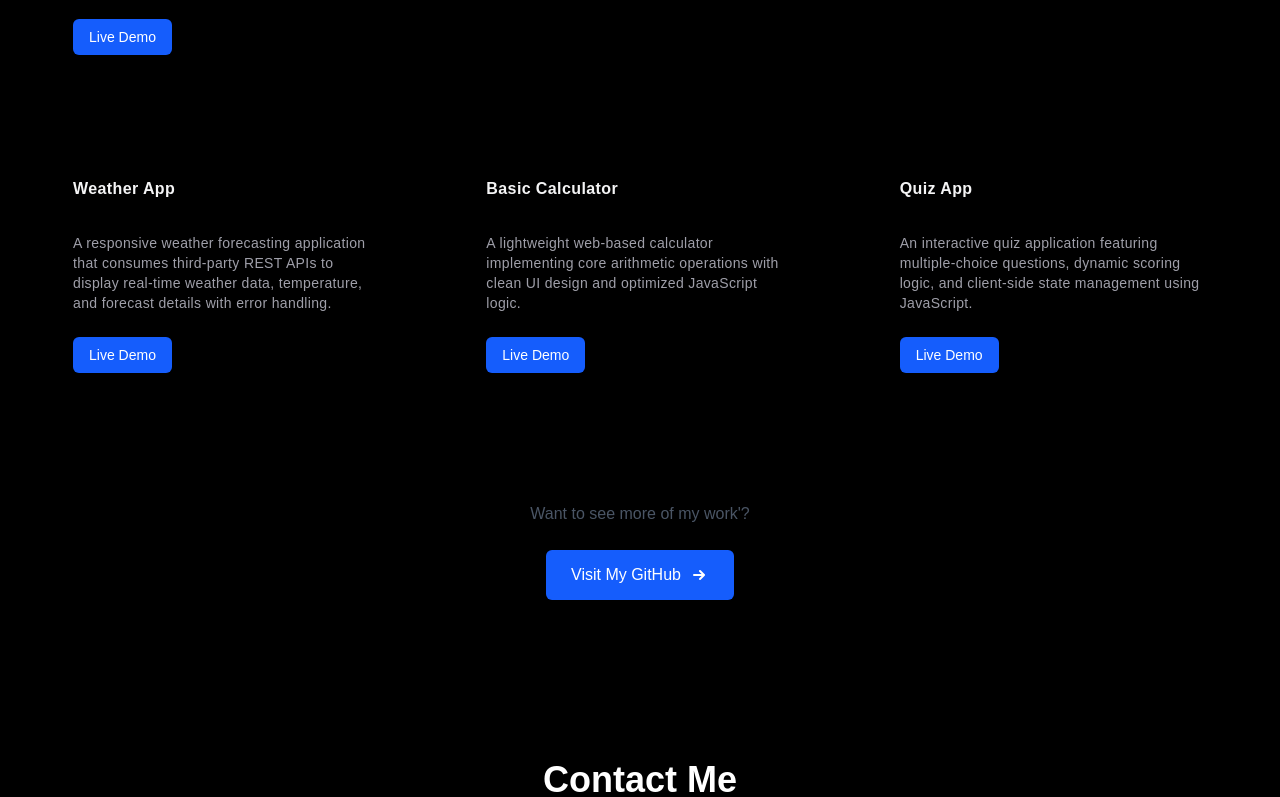
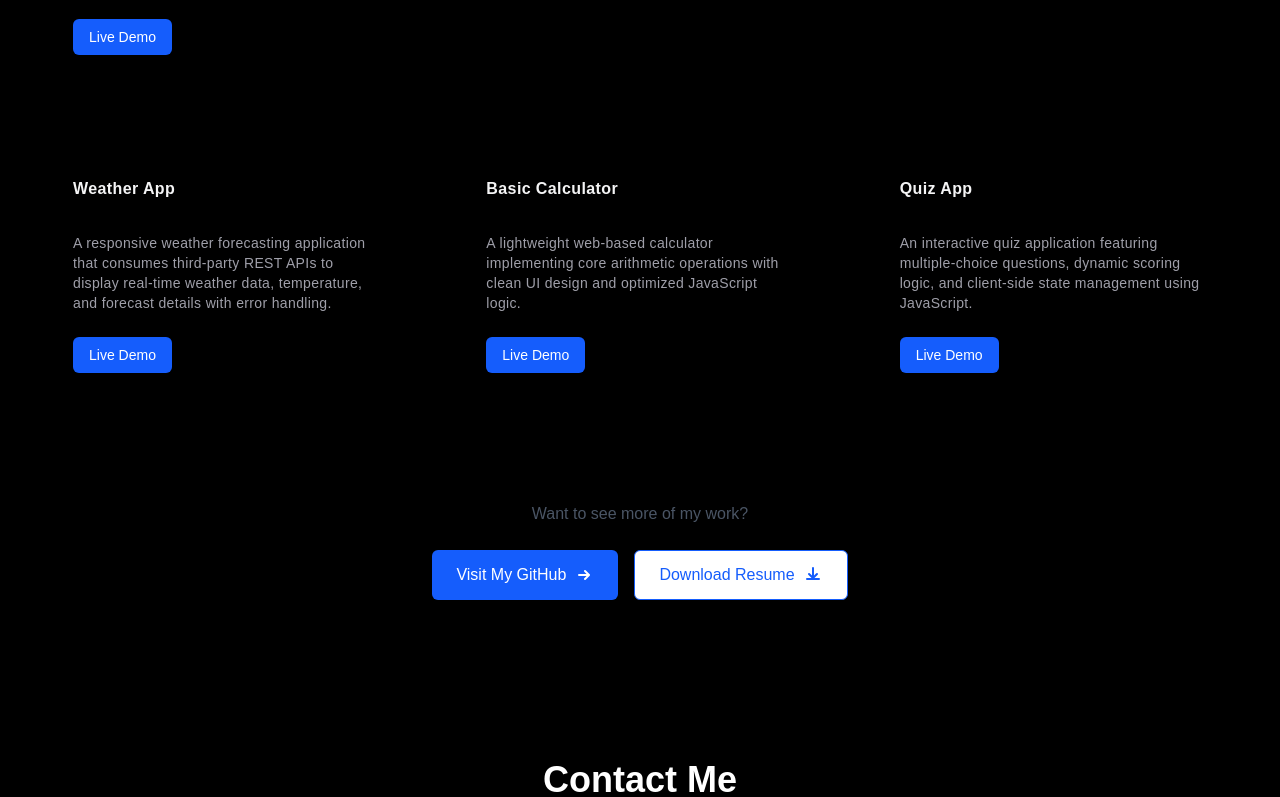
Before and after one commit to sandeepkumar23f/my-portfolio, a Next.js app: page / in a window 1280 px wide. Shown: the part 2978-3775 px from the top of the page. Built offline with nearby package versions, Linux system fonts and the light colour scheme.

Commit message:
added the resume download feature

```diff
--- a/components/LandingPage/Projects.tsx
+++ b/components/LandingPage/Projects.tsx
@@ -4,7 +4,7 @@ import { HoverEffect } from "../ui/card-hover-effect";
 const Projects = () => {
   const projects = [
     {
-    title: "CompetiX ⭐",
+      title: "CompetiX",
       description:
         "A full-stack MERN application for hosting live quizzes, coding challenges, and typing tests. Implemented email-based OTP authentication, JWT authorization, single-attempt session control, automated timers, real-time leaderboards using Socket.io, and an admin dashboard for event and registration management.",
       link: "https://quiz-arena-gecsv.onrender.com/",
@@ -67,14 +67,15 @@ const Projects = () => {
         <HoverEffect items={projects} />
 
         <div className="mt-12 text-center">
-          <p className="text-gray-600 mb-6">
-            Want to see more of my work&#39;?{" "}
-          </p>
+          <p className="text-gray-600 mb-6">Want to see more of my work?</p>
+
+          <div className="flex flex-col sm:flex-row justify-center gap-4">
+            {/* GitHub Button */}
             <a
               href="https://github.com/sandeepkumar23f/"
               target="_blank"
               rel="noopener noreferrer"
-            className="inline-flex items-center px-6 py-3 border border-transparent text-base font-medium rounded-md shadow-sm text-white bg-blue-600 hover:bg-blue-700 transition-colors"
+              className="inline-flex items-center justify-center px-6 py-3 text-base font-medium rounded-md shadow-sm text-white bg-blue-600 hover:bg-blue-700 transition-colors"
             >
               Visit My GitHub
               <svg
@@ -89,6 +90,23 @@ const Projects = () => {
                 />
               </svg>
             </a>
+
+            {/* Resume Button */}
+            <a
+              href="/sandeep-resume.pdf"
+              download
+              className="inline-flex items-center justify-center px-6 py-3 text-base font-medium rounded-md shadow-sm text-blue-600 bg-white border border-blue-600 hover:bg-blue-50 transition-colors"
+            >
+              Download Resume
+              <svg
+                className="ml-2 w-5 h-5"
+                fill="currentColor"
+                viewBox="0 0 20 20"
+              >
+                <path d="M3 14a1 1 0 011-1h12a1 1 0 110 2H4a1 1 0 01-1-1zm7-12a1 1 0 011 1v7.586l2.293-2.293a1 1 0 011.414 1.414l-4 4a1 1 0 01-1.414 0l-4-4a1 1 0 011.414-1.414L9 10.586V3a1 1 0 011-1z" />
+              </svg>
+            </a>
+          </div>
         </div>
       </div>
     </section>
```
Also changed, not shown: 1 other file (tests, documents, lock files or other folders). Lines whose indentation alone changed are shown as unchanged.
